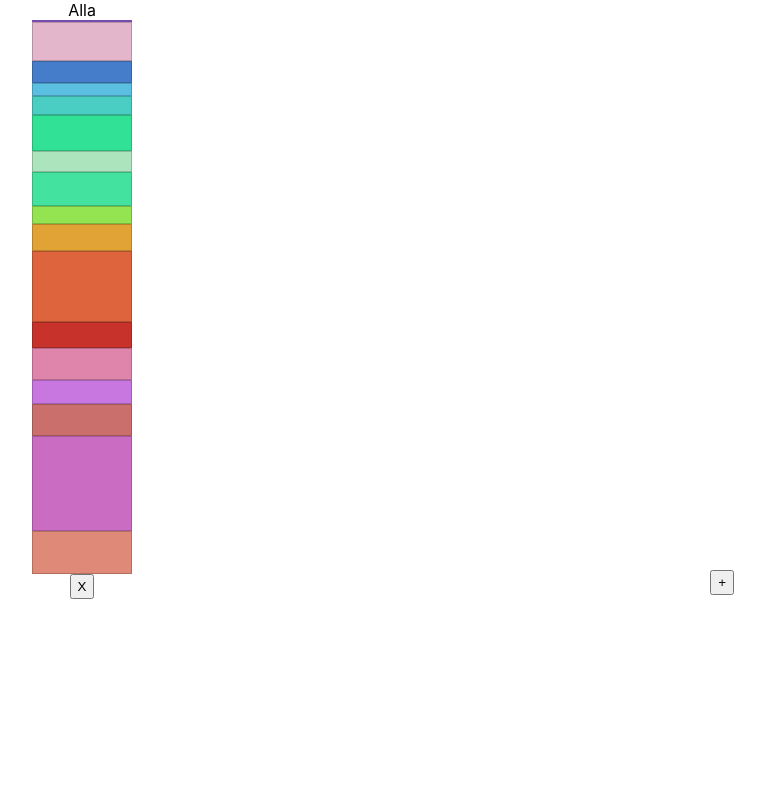
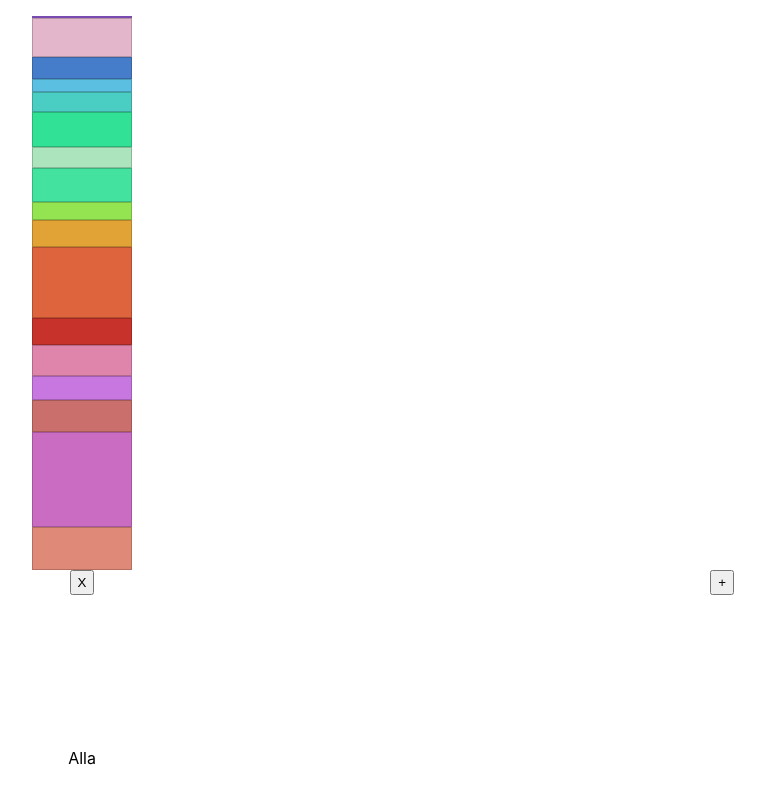
Before and after one commit to EmilS2019/fortheater, a React (Create React App) app in the folder website/: page / in a window 1280 px wide. Shown: the whole page, without its empty margins (267-1032 px from the left). Built offline with nearby package versions, Linux system fonts and the light colour scheme.

Commit message:
Can now add graphs

```diff
--- a/website/src/Components/Graph.js
+++ b/website/src/Components/Graph.js
@@ -20,6 +20,10 @@ export default class Graph extends Component {
 			width:120px;
 			align-items:center;
 			margin:0 10px;
+			p{
+				position:absolute;
+				bottom:1rem;
+			}
 		`
 
 		let graphPieces = []
@@ -31,8 +35,8 @@ export default class Graph extends Component {
 
 		return <Graph className="Name" id={this.props.id}>
 		<button onClick={this.props.deleteGraph} className="button" style={{marginTop:0}}>X</button>
-		{graphPieces }
-		{this.props.name}
+		{graphPieces}
+		<p>{this.props.name}</p>
 		</Graph>
 	}
 }
```
